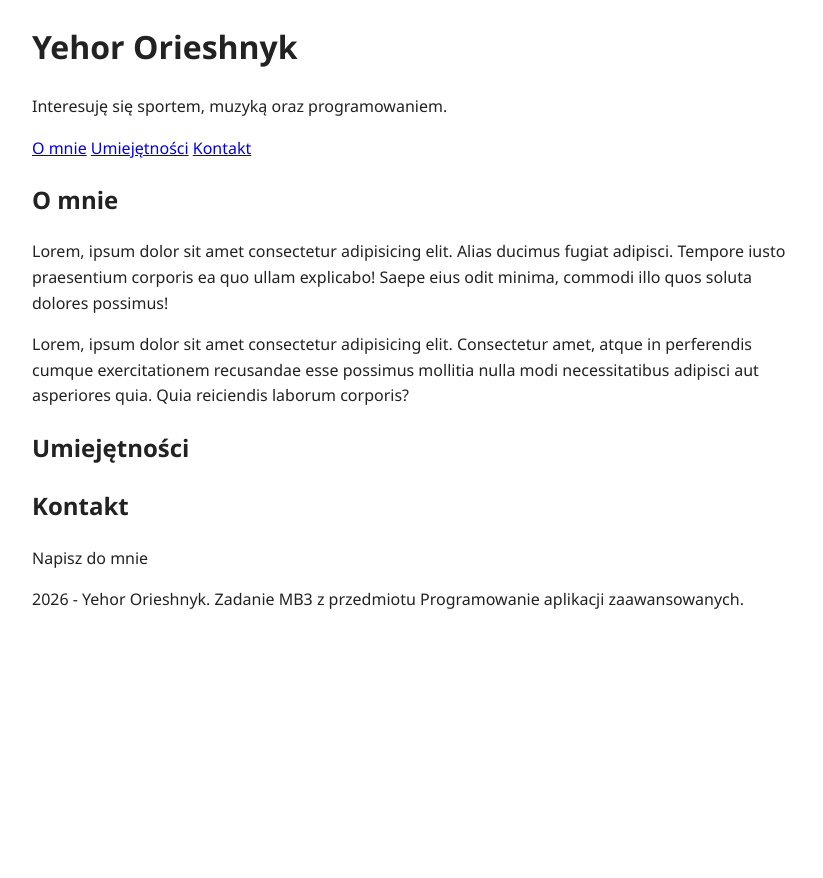
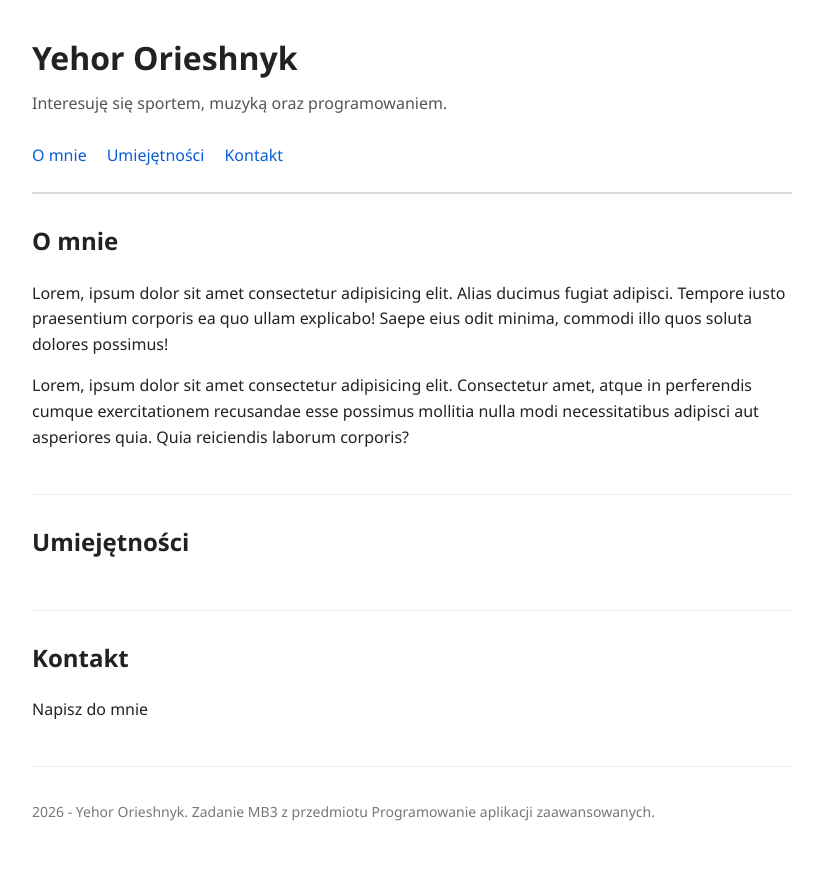
Before and after one commit to JollyDolly/web-dev, a plain HTML site: page strona/index.html in a window 1280 px wide. Shown: the whole page, without its empty margins (228-1051 px from the left). Before the commit the page ends 800 px from the top, so only its background shows below. Drawn offline with Linux system fonts and the light colour scheme.

Commit message:
MB3: style strony, układ nawigacji flexboxem

```diff
--- a/strona/index.html
+++ b/strona/index.html
@@ -10,12 +10,12 @@
 <body>
     <header>
         <h1>Yehor Orieshnyk</h1>
-        <p>Interesuję się sportem, muzyką oraz programowaniem.</p>
-        <div class="menu">
+        <p class="podtytul">Interesuję się sportem, muzyką oraz programowaniem.</p>
+        <nav>
             <a href="#about">O mnie</a>
             <a href="#skills">Umiejętności</a>
             <a href="#contact">Kontakt</a>
-        </div>
+        </nav>
     </header>
 
     <main>
--- a/strona/style.css
+++ b/strona/style.css
@@ -16,3 +16,71 @@ body{
     margin: 0 auto;
     padding: 0 20px;
 }
+
+header{
+    padding: 32px 0 16px 0;
+    border-bottom: 2px solid #dddddd;
+}
+
+h1{
+    margin: 0 0 8px 0;
+    font-size: 32px;
+}
+
+.podtytul{
+    margin: 0 0 20px 0;
+    color: #555555;
+
+}
+
+nav{
+    display: flex;
+    flex-direction: row;
+    align-items: center;
+    gap: 20px;
+    flex-wrap: wrap;
+}
+
+nav a{
+    color: #0b5ed7;
+    text-decoration: none;
+    padding: 6px 0;
+    border-bottom: 2px solid transparent;
+}
+
+nav a:hover{
+    border-bottom-color: #0b5ed7;
+}
+
+section{
+    padding: 28px 0;
+    border-bottom: 1px solid #eeeeee;
+
+}
+
+h2{
+    margin-top: 0;
+    font-size: 24px;
+
+}
+
+#lista-umiejetnosci{
+    display: flex;
+    flex-wrap: wrap;
+    gap: 10px;
+    list-style: none;
+    padding: 0;
+}
+
+#lista-umiejetnosci li{
+    background-color: #eef3fb;
+    border: 1px solid #cfdcf1;
+    border-radius: 14px;
+    padding: 6px 14px;
+}
+
+footer{
+    padding: 20px 0 40px 0;
+    color: #777777;
+    font-size: 14px;
+}
```
